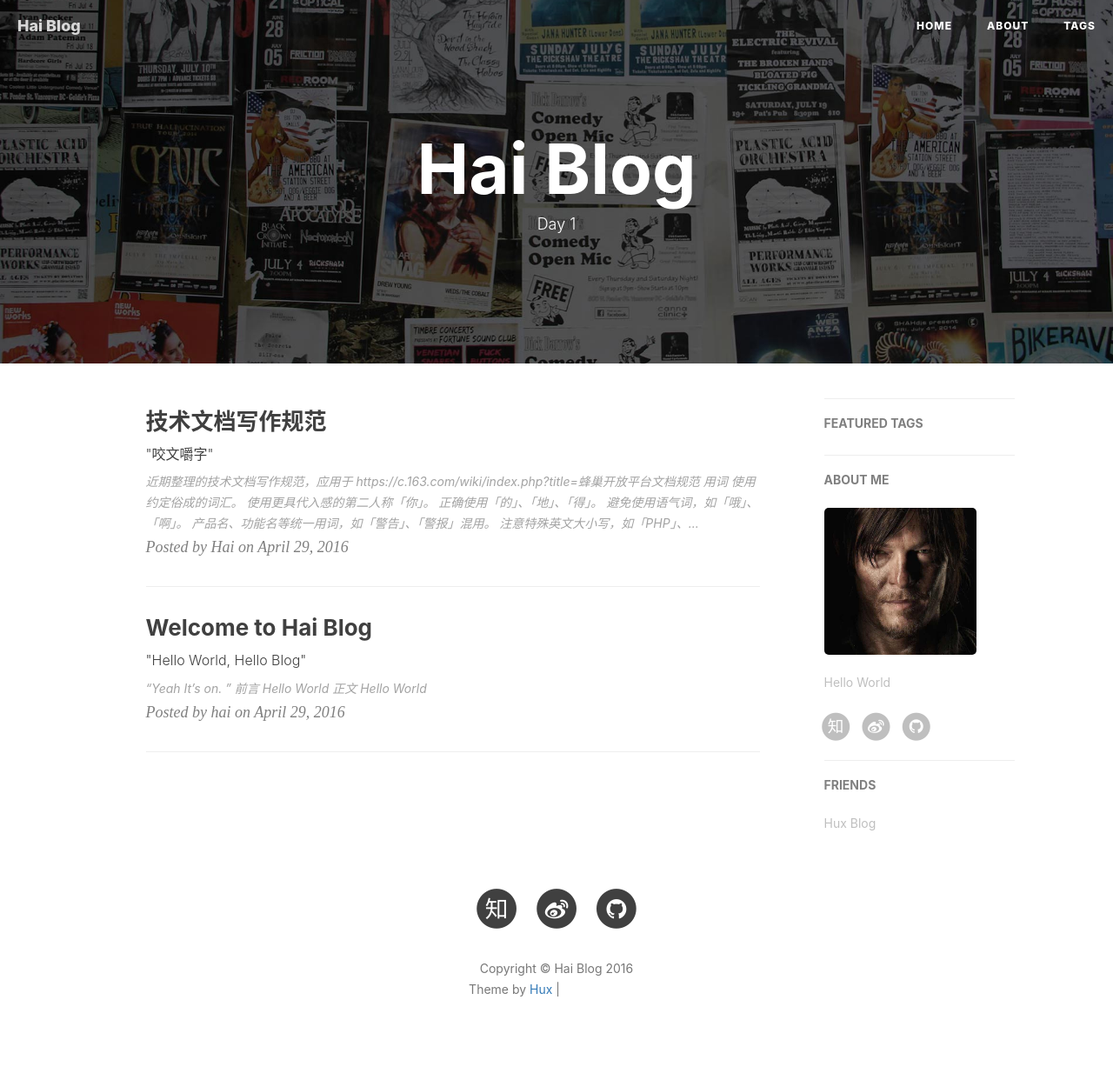
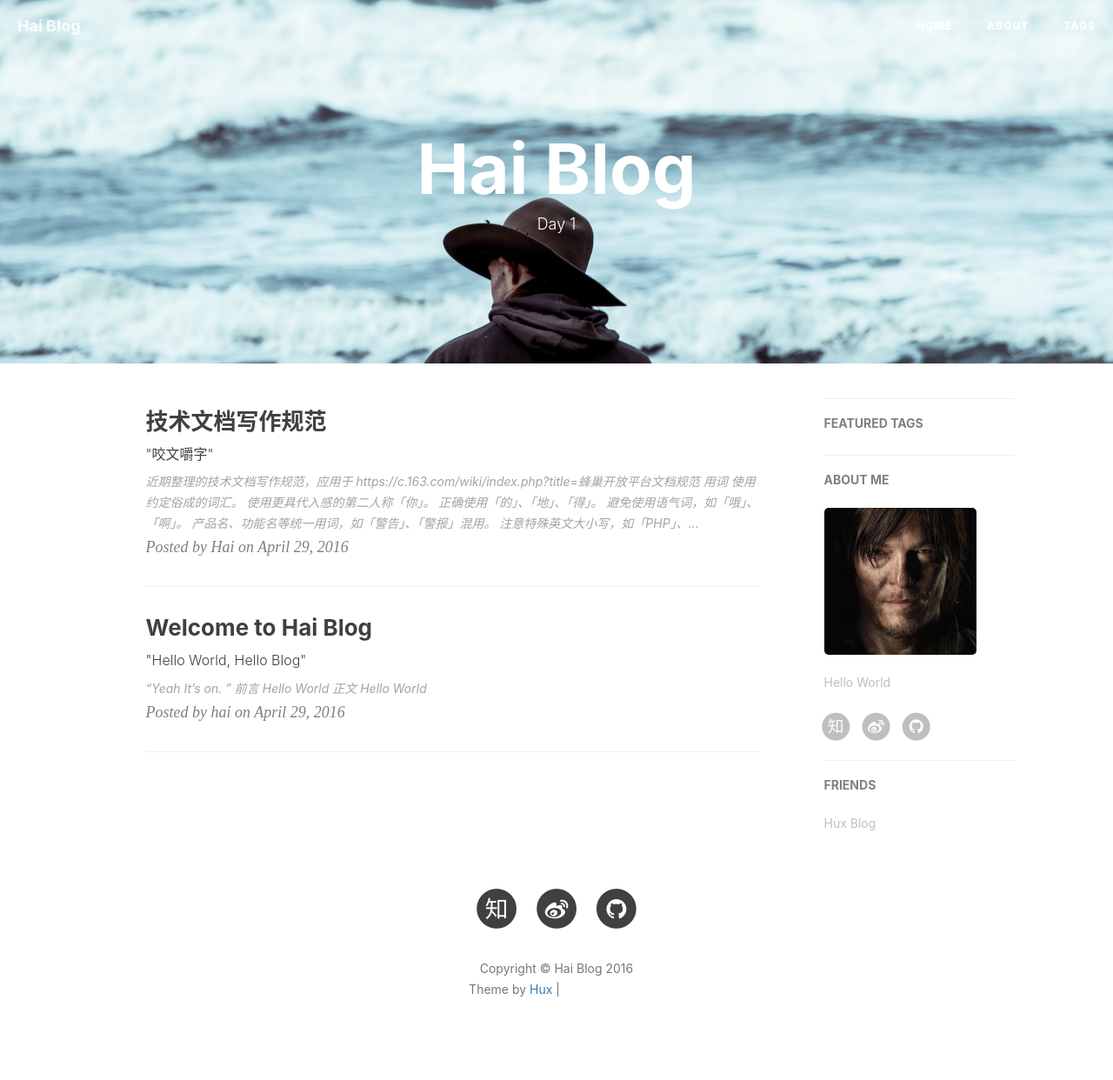
Before and after one commit to zqhai/zqhai.github.io, a Jekyll site: the page built from index.html, in a window 1280 px wide. Shown: the whole page at 87% size. Built offline with Jekyll 4.4.1, drawn with Linux system fonts in a browser that asks for light colours; nearby versions of some CDN libraries; the list of posts is cut into pages by our own code; comment, search, counter and statistics services are not loaded; grey boxes are pictures that could not be loaded.

Commit message:
change images

```diff
--- a/_config.yml
+++ b/_config.yml
@@ -1,7 +1,7 @@
 # Site settings
 title: Hai Blog
 SEOTitle: 张乾海的博客 | Hai Blog
-header-img: img/home-bg.jpg
+header-img: img/home-bg-20160429.jpg
 email: qianhaizhang@gmail.com
 description: "测试"
 keyword: ""
```
Also changed, not shown: img/home-bg-20160429.jpg (added), img/post-head/2016042915121.jpg (added), 1 other file.
